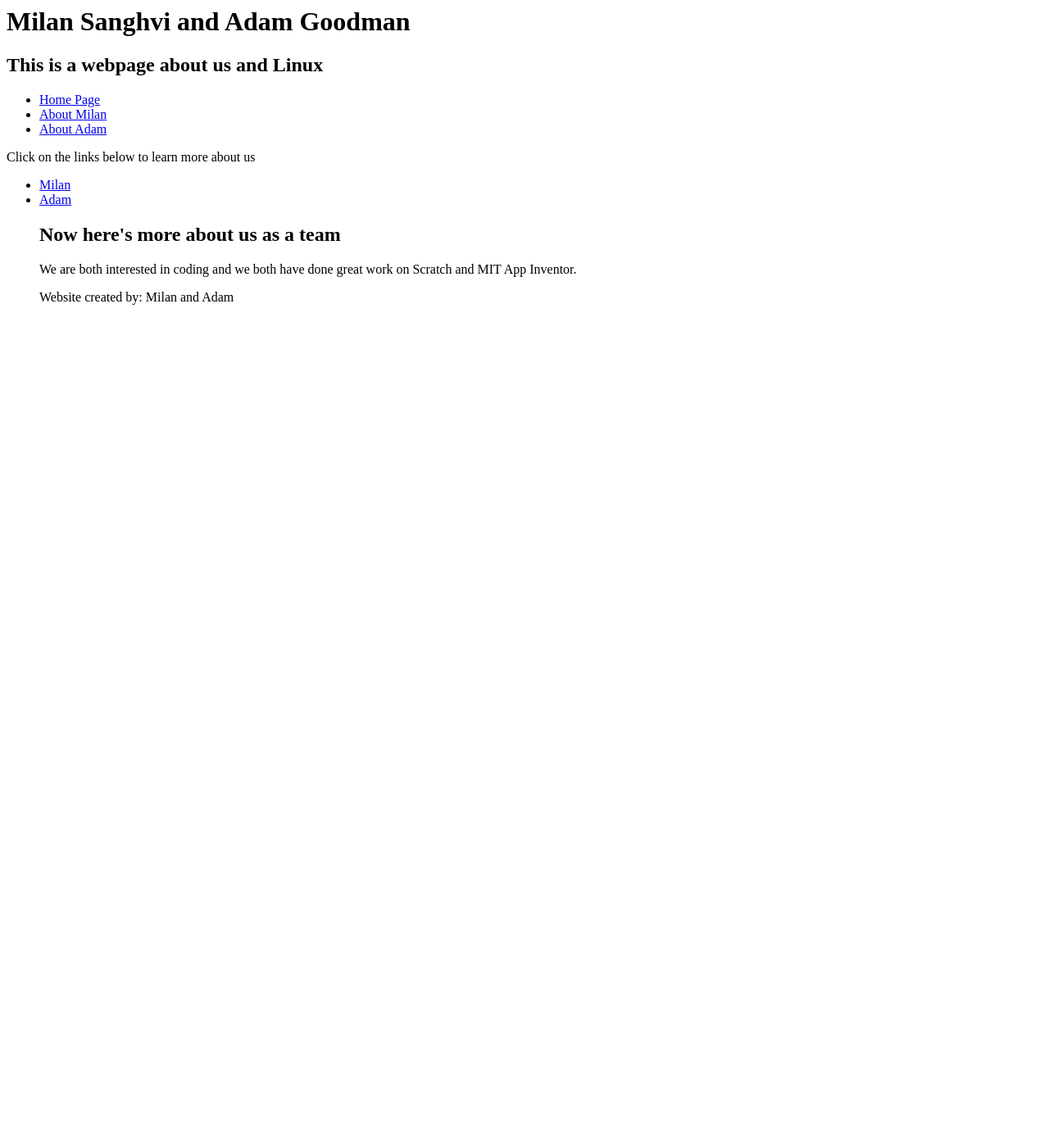
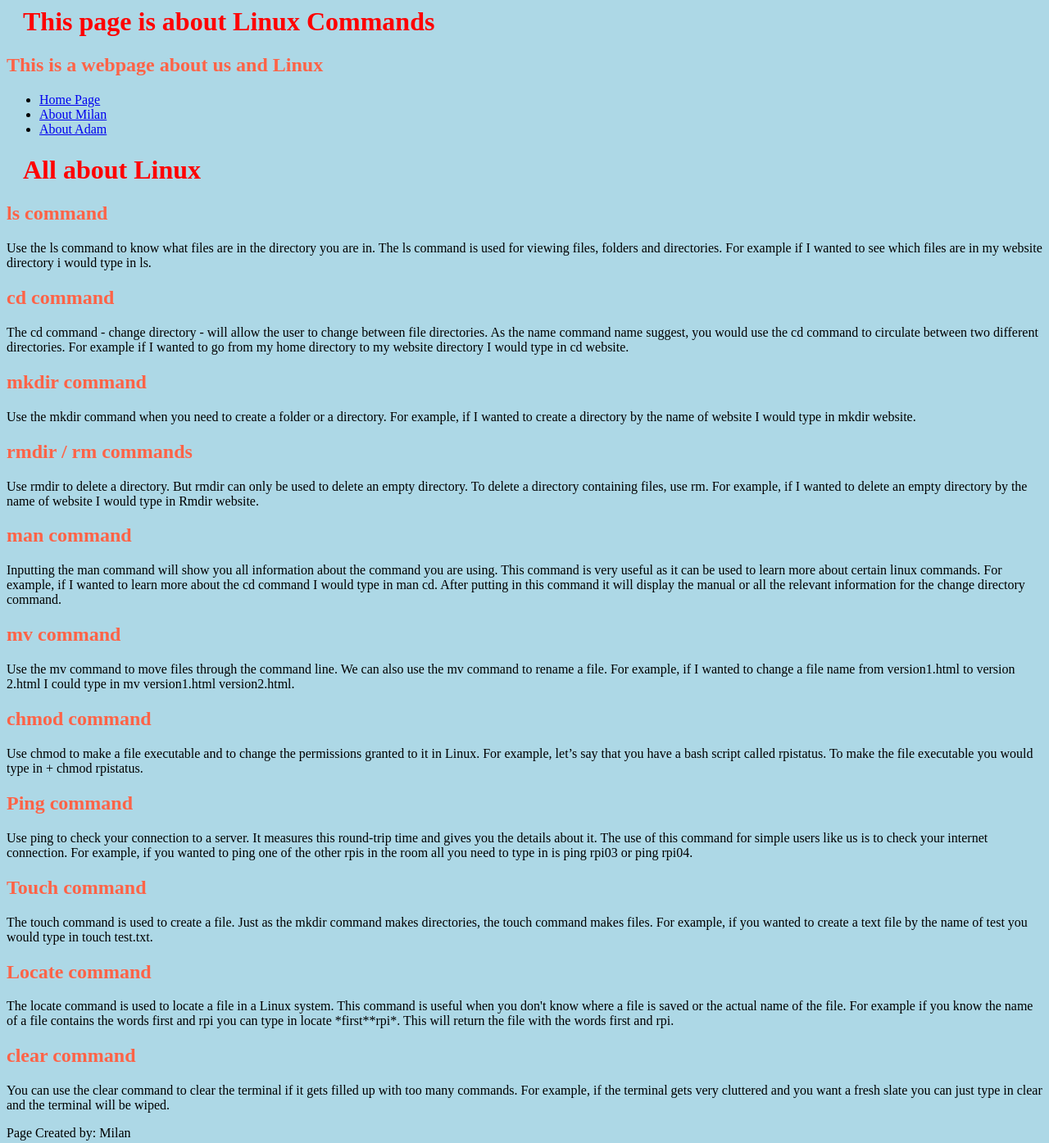
Before and after one commit to MilSanghvi/apcsp-website, a plain HTML site: page LinuxCommands.html in a window 1280 px wide. Shown: the whole page at 82% size. Before the commit the page ends 800 px from the top, so only its background shows below. Drawn offline with Linux system fonts and the light colour scheme.

Commit message:
Final files

```diff
--- a/LinuxCommands.html
+++ b/LinuxCommands.html
@@ -1,5 +1,14 @@
- <h1>Milan Sanghvi and Adam Goodman</h1>
-                <h2>This is a webpage about us and Linux</h2>
+<html>
+<head>
+           <meta charset="utf-8">
+           <title>About Milan</title>
+           <link rel="stylesheet" type="text/css" href="mystyle.css">
+</head>
+<body>
+  <div>
+    <!-- <header id="mainHeader"> -->
+    <h1>This page is about Linux Commands</h>
+                <h2> This is a webpage about us and Linux</h2>
                 <div id="mainNav">
                         <ul id="pages">
                                 <li>
@@ -15,22 +24,67 @@
                 </div>
                 </header>
         </div>
-  <p>Click on the links below to learn more about us</p>
-        <div id="mainNav">
-                <ul id="pages">
-                        <li>
-                                <a href="Milan.html">Milan</a>
-                        </li>
-                        <li>
-                                <a href="Adam.html">Adam</a>
-                        </li>
 
-  <h2>Now here's more about us as a team </h2>
-  <p2> We are both interested in coding and we both have done great work on Scratch and MIT App Inventor. </p2>
+  <h1>All about Linux</h1>
+  <h2>ls command</h2>
 
+  <p>
+Use the ls command to know what files are in the directory you are in. The ls command is used for viewing files, folders and directories. For example if I wanted to see which files are in my website directory i would type in ls.
 
+  </p>
+
+  <h2>cd command</h2>
+  <p>
+The cd command - change directory - will allow the user to change between file directories. As the name command name suggest, you would use the cd command to circulate between two different directories. For example if I wanted to go from my home directory to my website directory I would type in cd website.
+
+  </p>
+
+<h2>mkdir command</h2>
+
+  <p>
+Use the mkdir command when you need to create a folder or a directory. For example, if I wanted to create a directory by the name of website I would type in mkdir website.
+
+  </p>
+<h2>rmdir / rm commands</h2>
+<p>
+Use rmdir to delete a directory. But rmdir can only be used to delete an empty directory. To delete a directory containing files, use rm. For example, if I wanted to delete an empty directory by the name of website I would type in Rmdir website.
+
+</p>
+<h2>man command </h2>
+<p>
+Inputting the man command will show you all information about the command you are using. This command is very useful as it can be used to learn more about certain linux commands. For example, if I wanted to learn more about the cd command I would type in man cd. After putting in this command it will display the manual or all the relevant information for the change directory command.
+
+</p>
+<h2>mv command </h2>
+<p>
+Use the mv command to move files through the command line. We can also use the mv command to rename a file. For example, if I wanted to change a file name from version1.html to version 2.html I could type in mv version1.html version2.html.
+
+</p>
+<h2>chmod command </h2>
+<p>
+Use chmod to make a file executable and to change the permissions granted to it in Linux. For example, let’s say that you have a bash script called rpistatus. To make the file executable you would type in + chmod rpistatus.
+</p>
+<h2>Ping command </h2>
+<p>
+Use ping to check your connection to a server. It measures this round-trip time and gives you the details about it. The use of this command for simple users like us is to check your internet connection. For example, if you wanted to ping one of the other rpis in the room all you need to type in is ping rpi03 or ping rpi04.
+
+</p>
+<h2>Touch command </h2>
+<p>The touch command is used to create a file. Just as the mkdir command makes directories, the touch command makes files. For example, if you wanted to create a text file by the name of test you would type in touch test.txt.
+
+</p>
+<h2>Locate command </h2>
+<p>
+The locate command is used to locate a file in a Linux system. This command is useful when you don't know where a file is saved or the actual name of the file. For example if you know the name of a file contains the words first and rpi you can type in locate *first**rpi*. This will return the file with the words first and rpi.
+
+</p>
+<h2>clear command </h2>
+<p>
+You can use the clear command to clear the terminal if it gets filled up with too many commands. For example, if the terminal gets very cluttered and you want a fresh slate you can just type in clear and the terminal will be wiped.
+
+</p>
 </body>
 <footer id="pageFooter">
-        <p> Website created by: Milan and Adam</p>
+        <p> Page Created by: Milan </p>
 </footer>
 </html>
--- /dev/null
+++ b/mystyle.css
@@ -0,0 +1,13 @@
+body {
+    background-color: lightblue;
+}
+
+h1{
+    color: red;
+margin-left: 20px;
+	}
+h2 {
+   color: tomato;
+   }
+p.{
+  border-style: solid;}
```
Also changed, not shown: Adam.html (+51 -0 lines), Milan.html (+12 -12 lines), index.html (+8 -2 lines).
